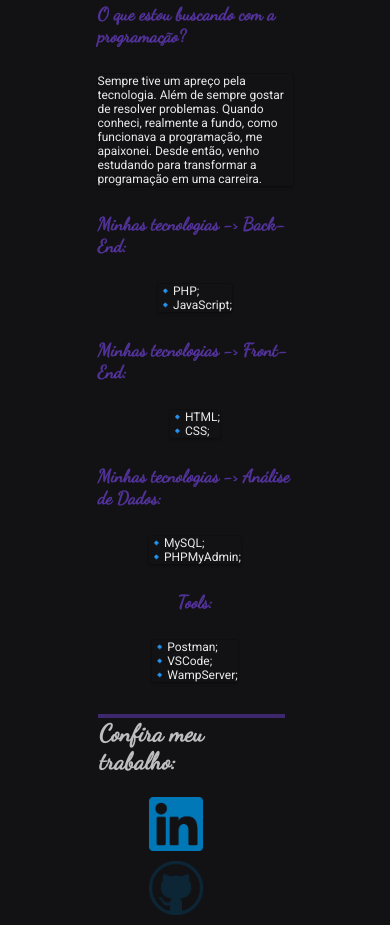
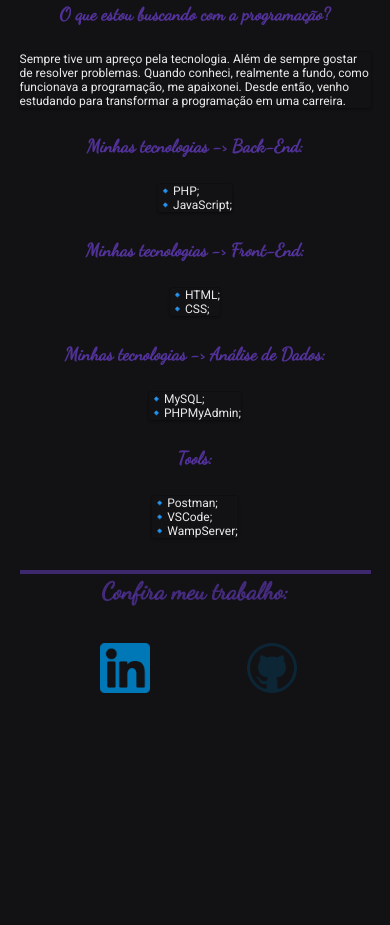
Before and after one commit to RafaelaTS14/timeline_nlw_based_on, a plain HTML site: page about.html in a window 390 px wide. Shown: the part 542-1467 px from the top of the page. After the commit the page ends 1257 px from the top, so only its background shows below. Drawn offline with Linux system fonts and the light colour scheme.

Commit message:
ajuste de fontes e responsividade

```diff
--- a/about.html
+++ b/about.html
@@ -65,8 +65,10 @@
 
     <container class="social">
         <h1>Confira meu trabalho:</h1>
-        <a href="https://www.linkedin.com/in/rafaela-schimaia-000a6b206" class="linkedin" target="_blank">Linkedin</a>
-        <a href="https://github.com/RafaelaTS14" class="github" target="_blank">Github</a>
+        <a href="https://www.linkedin.com/in/rafaela-schimaia-000a6b206" class="linkedin" target="_blank"><img
+                src="./assets/linkedinicon.png" alt=""></a>
+        <a href="https://github.com/RafaelaTS14" class="github" target="_blank"><img src="./assets/githubicon.png"
+                alt=""></a>
     </container>
 </nav>
 </body>
--- a/styleabout.css
+++ b/styleabout.css
@@ -124,14 +124,9 @@ p {
   align-items: flex-start;
 }
 
-.social {
-  font-size: 1.2rem;
-  line-height: 28px;
-  color: #bebebf;
-}
-
 .social h1 {
   font-family: 'Dancing Script';
+    color: #643bbc9d;
   display: flex;
   flex-direction: column;
   flex-wrap: nowrap;
@@ -149,39 +144,28 @@ p {
   width: 50px;
   height: 50px;
   padding: 1%;
-  margin-left: 27.5%;
+  margin-left: 25%;
 }
 
-.linkedin:hover {
+
+.linkedin:hover img {
   transform: scale(1.1);
 }
 
-.linkedin {
-  background-image: url("./assets/linkedinicon.png");
-  background-repeat: no-repeat;
-  background-size: contain;
-  background-position: center;
-  background-size: contained;
-  text-indent: -9999px;
-  width: 58%;
-  height: 67%;
+.linkedin img {
+  width: 50px;
+  height: 50px;
   display: inline-block;
   transition: transform 0.3s ease-in-out;
 }
 
-.github:hover {
+.github:hover img {
   transform: scale(1.1);
 }
 
-.github {
-  background-image: url("./assets/githubicon.png");
-  background-repeat: no-repeat;
-  background-size: contain;
-  background-position: center;
-  background-size: cover;
-  text-indent: -9999px;
-  width: 27%;
-  height: 71%;
+.github img {
+  width: 50px;
+  height: 50px;
   display: inline-block;
   transition: transform 0.3s ease-in-out;
 }
@@ -192,45 +176,31 @@ p {
   }
 
  body {
-    overflow: hidden;
+   display: flex;
+   flex-direction: column;
+   align-items: center;
+   margin-left: 5%;
+   margin-right: 5%;
  }
 
-nav img {
-  width: 5px;
-  border-radius: 50%;
-
-  border: 4px solid transparent;
-  background: linear-gradient(#d39e33, #ed5636, #633bbc) padding-box,
-  linear-gradient(260deg, #d39e33, #ed5636, #633bbc) border-b
+ nav {
+   overflow-y: visible;
  }
 
-.bout h1 {
-  font-family: 'Dancing Script', cursive;
-color: #eaeaea;
+ .memory {
+   margin-bottom: 5px;
  }
 
-  .social {
-    position: absolute;
-    align-items: center;
-    margin: none;
-  }
-
-  .social h2 {
-    text-align: center;
+ .memory img {
+   width: 100%;
+   height: 100%;
  }
 
  .social a {
-    display: flex;
-    flex-wrap: wrap;
+   margin-left: 22%;
  }
 
-  .linkedin {
-    width: 54%;
-    height: 70%;
-  }
-
-  .github {
-    width: 27%;
-    height: 70%;
-  }
-}
+ .linkedin img {
+   width: 50px;
+   height: 50px;
+ }}
--- a/stylenav.css
+++ b/stylenav.css
@@ -99,13 +99,15 @@ a{
 }
 
 .memory h1 {
+    font-family: 'Dancing Script';
     font-size: 2rem;
-    color: #EAEAEA;
+    color:#643bbc9d;
 }
 
 .memory h2 {
+    font-family: 'Dancing Script';
     font-size: 1.5rem;
-    color: #EAEAEA;
+    color: #7a64aada;
 }
 
 .memory img {
@@ -140,6 +142,8 @@ a{
 }
 
 .social h1 {
+    font-family: 'Dancing Script';
+    color: #643bbc9d;
     display: flex;
     flex-direction: column;
     flex-wrap: nowrap;
@@ -157,38 +161,26 @@ a{
     width: 50px;
     height: 50px;
     padding: 1%;
-    margin-left: 27.5%;
+    margin-left: 25%;
 }
 
 
-.linkedin:hover {
+.linkedin:hover img {
     transform: scale(1.1);
 }
 
-.linkedin {
-    background-image: url("./assets/linkedinicon.png");
-    background-repeat: no-repeat;
-    background-size: contain;
-    background-position: center;
-    background-size: cover;
-    text-indent: -9999px;
+.linkedin img {
     width: 50px;
     height: 50px;
     display: inline-block;
     transition: transform 0.3s ease-in-out;
 }
 
-.github:hover {
+.github:hover img{
     transform: scale(1.1);
 }
 
-.github {
-    background-image: url("./assets/githubicon.png");
-    background-repeat: no-repeat;
-    background-size: contain;
-    background-position: center;
-    background-size: cover;
-    text-indent: -9999px;
+.github img {
     width: 50px;
     height: 50px;
     display: inline-block;
@@ -218,6 +210,14 @@ a{
 
     .memory img {
         width: 100%;
-        height: 80%;
+        height: 100%;
+    }
+
+    .social a {
+margin-left: 22%;
+    }
+    .linkedin img {
+        width:50px;
+        height: 50px;
     }
 }
```
Also changed, not shown: nav.html (+3 -2 lines). Lines whose indentation alone changed are shown as unchanged.
